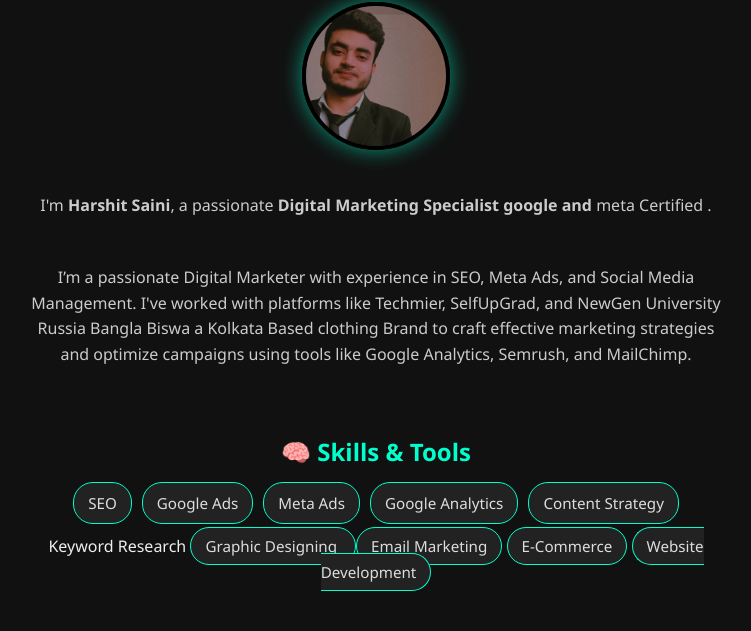
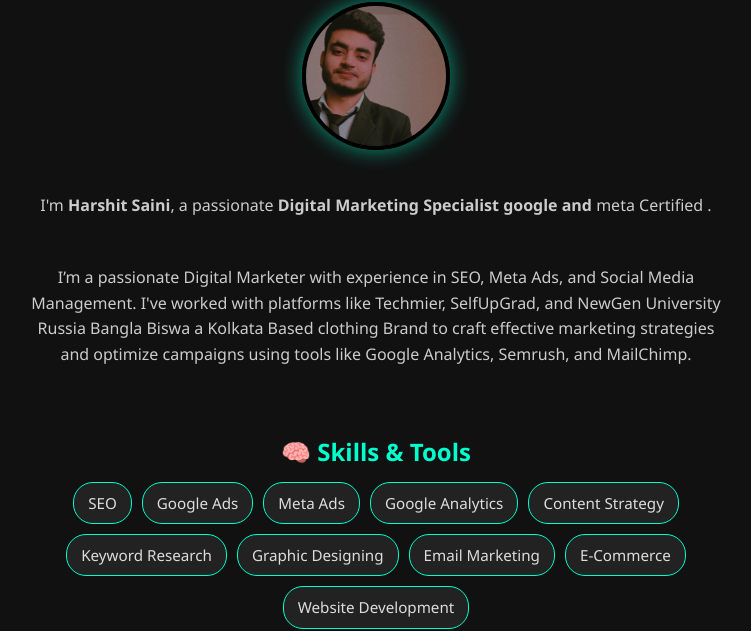
Before and after one commit to harshitsaini0090/Protfolio-harshitsaini, a plain HTML site: page about.html in a window 1280 px wide. Shown: the part 205-836 px from the top of the page, without its empty margins (264-1015 px from the left). Drawn offline with Linux system fonts and the light colour scheme.

Commit message:
Update about.html

```diff
--- a/about.html
+++ b/about.html
@@ -50,11 +50,11 @@
       <span>Meta Ads</span>
       <span>Google Analytics</span>
       <span>Content Strategy</span>
-      <spanspan>Keyword Research</span>
-        <span>Graphic Designing </span>
-        <span>Email Marketing</span>
-        <span>E-Commerce</span>
-        <span>Website Development</span>
+      <span>Keyword Research</span>
+      <span>Graphic Designing </span>
+      <span>Email Marketing</span>
+      <span>E-Commerce</span>
+      <span>Website Development</span>
 
 
     </div>
```
